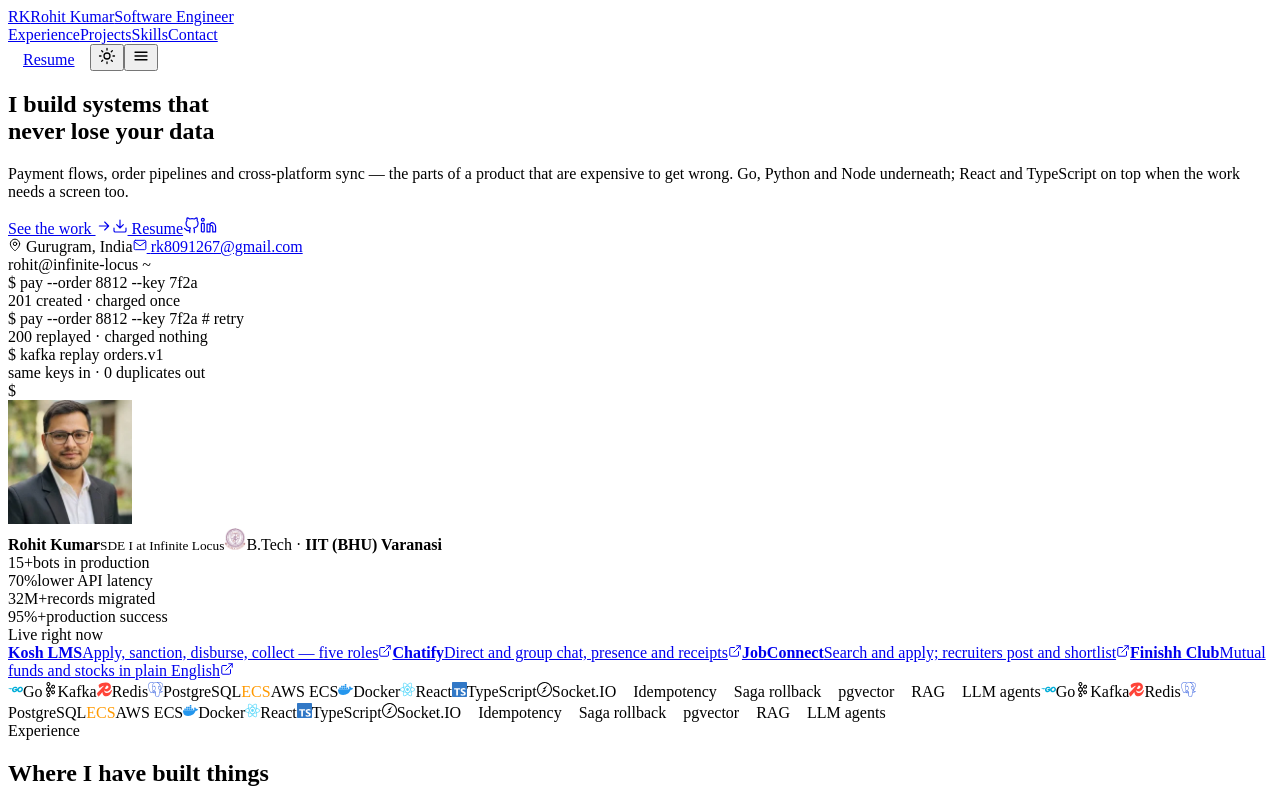
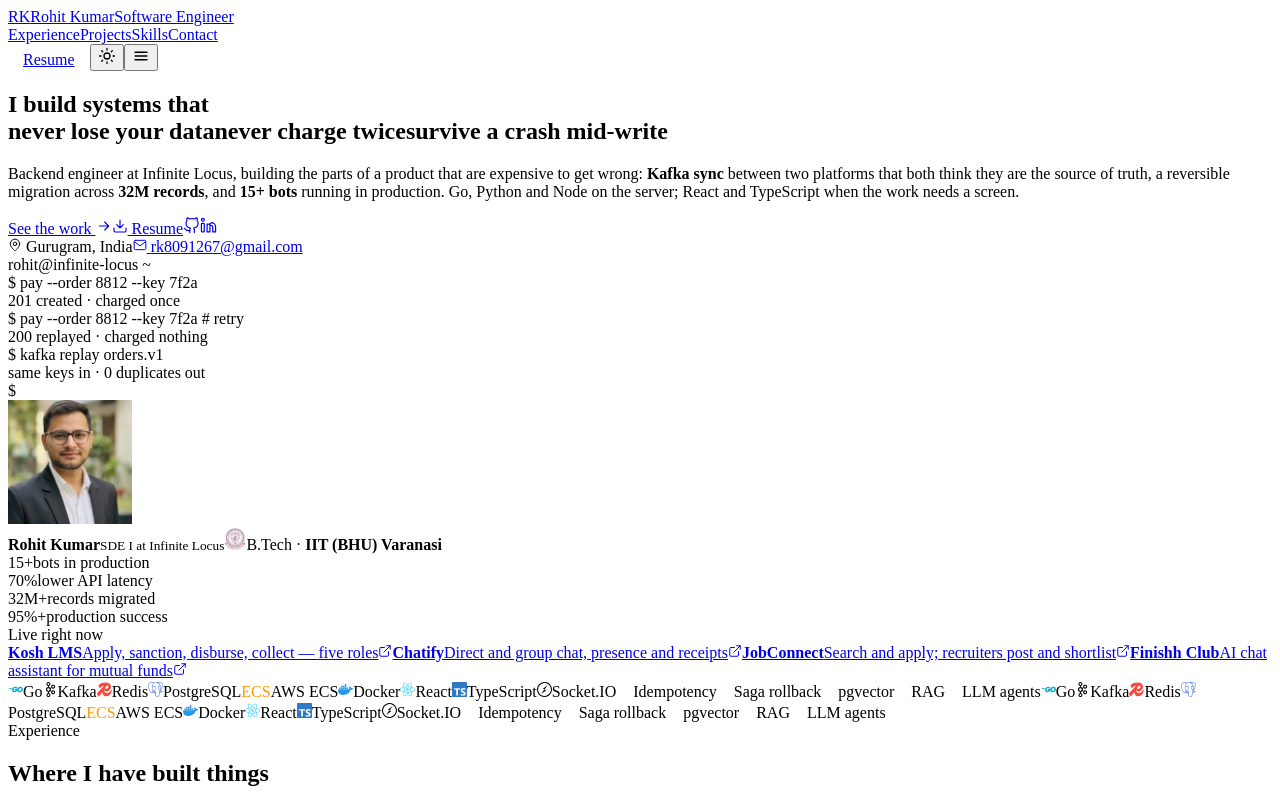
Before and after one commit to kumarrohitkumar/portfolio, a React (Vite) app: page / in a window 1280 px wide. Shown: the top 800 px of the page. Built offline with nearby package versions, Linux system fonts and the light colour scheme; the HTML template or start-up script is replaced by a standard one.

Commit message:
Hero: rotating promise headline and resume-style intro; plainer Finishh Club blurb

```diff
--- a/src/components/Hero.tsx
+++ b/src/components/Hero.tsx
@@ -2,6 +2,7 @@
 import { liveDemos, profile } from '../data/profile'
 import { useCountUp, useInView, usePrefersReducedMotion } from '../lib/hooks'
 import { Logo } from '../lib/logos'
+import { Mark } from './Common'
 import { Arrow, Download, External, Github, Linkedin, Mail, Pin } from '../lib/icons'
 
 /**
@@ -58,6 +59,36 @@
   },
 ]
 
+/** How long each promise stays before the next slides in. */
+const PROMISE_HOLD_MS = 2600
+
+/**
+ * The headline's second line, cycling through what the systems guarantee. Every
+ * phrase sits in the same grid cell, so the line keeps the width of the longest
+ * one and nothing below it moves. With reduced motion it simply stays on the first.
+ */
+function RotatingPromise({ phrases }: { phrases: readonly string[] }) {
+  const reduced = usePrefersReducedMotion()
+  const [i, setI] = useState(0)
+  useEffect(() => {
+    if (reduced || phrases.length < 2) return
+    const id = window.setInterval(() => {
+      if (!document.hidden) setI(n => (n + 1) % phrases.length)
+    }, PROMISE_HOLD_MS)
+    return () => window.clearInterval(id)
+  }, [reduced, phrases.length])
+
+  return (
+    <span className="promise">
+      {phrases.map((p, n) => (
+        <span key={p} className={`gradient-text promise-item${n === i ? ' is-on' : ''}`}>
+          {p}
+        </span>
+      ))}
+    </span>
+  )
+}
+
 export function Hero() {
   const [photoOk, setPhotoOk] = useState(true)
   const initials = profile.name.split(' ').map(w => w[0]).join('')
@@ -69,13 +100,15 @@
 
       <div className="wrap hero-inner">
         <div className="hero-copy">
-          <h1 className="hero-title">
-            I build systems that
-            <br />
-            <span className="gradient-text">never lose your data</span>
+          <h1 className="hero-title" aria-label={`I build systems that ${profile.promises.join(', ')}`}>
+            <span aria-hidden="true">
+              I build systems that
+              <br />
+              <RotatingPromise phrases={profile.promises} />
+            </span>
           </h1>
 
-          <p className="hero-intro">{profile.intro}</p>
+          <p className="hero-intro"><Mark text={profile.intro} /></p>
 
           <div className="hero-actions">
             <a className="btn btn-primary" href="#projects">
--- a/src/data/profile.ts
+++ b/src/data/profile.ts
@@ -41,9 +41,13 @@
   roleLine: 'Software Development Engineer I at Infinite Locus',
   tagline: 'I build systems that do not lose your data.',
   intro:
-    'Payment flows, order pipelines and cross-platform sync — the parts of a ' +
-    'product that are expensive to get wrong. Go, Python and Node underneath; ' +
-    'React and TypeScript on top when the work needs a screen too.',
+    'Backend engineer at Infinite Locus, building the parts of a product that are ' +
+    'expensive to get wrong: **Kafka sync** between two platforms that both think they are ' +
+    'the source of truth, a reversible migration across **32M records**, and **15+ bots** ' +
+    'running in production. Go, Python and Node on the server; React and TypeScript when ' +
+    'the work needs a screen.',
+  /** The hero headline's second line cycles through these; each is backed by a project on the page. */
+  promises: ['never lose your data', 'never charge twice', 'survive a crash mid-write'],
 
   location: 'Gurugram, India',
   hometown: 'Bharatpur, Rajasthan',
@@ -120,7 +124,7 @@
   },
   {
     name: 'Finishh Club',
-    what: 'Mutual funds and stocks in plain English',
+    what: 'AI chat assistant for mutual funds',
     href: 'https://finishh-club.vercel.app',
     login: '',
   },
@@ -378,8 +382,9 @@
     title: 'Finishh Club',
     period: '2026 — in progress · Personal',
     blurb:
-      'Explains Indian mutual funds, IPOs and stocks in plain English, with an ' +
-      'assistant built so it can never give investment advice.',
+      'An AI-powered guide to Indian mutual funds. Open any of 200 funds to see how it ' +
+      'has really performed, then ask Isaa, the built-in AI chat assistant, anything in ' +
+      'plain English. It answers from real market data, and never tells you what to buy.',
     description: [
       '**Real data, guarded.** 200 funds and **290,000 daily price points** from ' +
         'AMFI, behind a guard that refuses to write an incomplete source file.',
--- a/src/styles/global.css
+++ b/src/styles/global.css
@@ -1825,3 +1825,18 @@
 
 @media (prefers-reduced-motion: reduce) {.reveal.in .system, .reveal.in .systems-head { animation: none !important; }
 }
+
+/* ------------------------------------------- hero: the rotating promise line */
+.promise { display: inline-grid; vertical-align: bottom; }
+.promise-item {
+  grid-area: 1 / 1;
+  opacity: 0; transform: translateY(.38em); filter: blur(6px);
+  transition: opacity .55s var(--ease), transform .55s var(--ease), filter .55s var(--ease);
+}
+.promise-item.is-on { opacity: 1; transform: none; filter: none; }
+/* The phrase leaving moves up and out, so the change reads as a sequence. */
+.promise-item:not(.is-on) { transform: translateY(-.32em); }
+.hero-intro strong { color: var(--text); font-weight: 600; }
+@media (prefers-reduced-motion: reduce) {
+  .promise-item { transition: none; filter: none; }
+}
```
